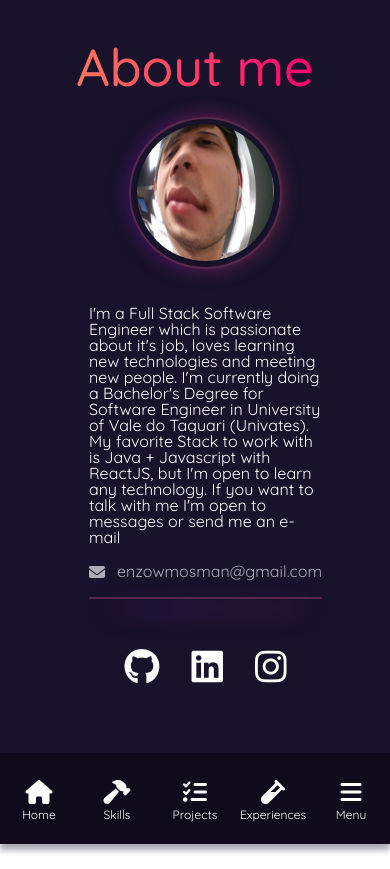
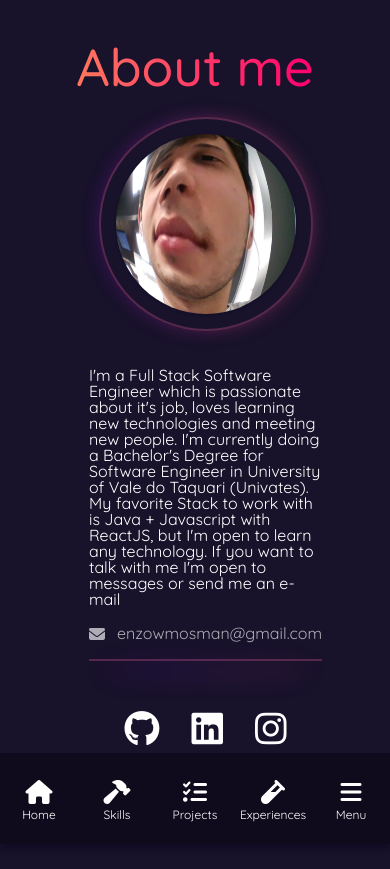
Before and after one commit to EnzoWM02/www.enzomosman.com, a React (Vite) app: page /about in a window 390 px wide. Before the commit the page ends 844 px from the top, so only its background shows below. Built offline with nearby package versions, Linux system fonts and the light colour scheme.

Commit message:
#14 - Increased responsiveness - Corrected some data - Adjusted some styles - Made mobile menu about button redirect to /about

```diff
--- a/src/components/pages/about/AboutPage.module.css
+++ b/src/components/pages/about/AboutPage.module.css
@@ -25,8 +25,8 @@
 }
 
 :global(.mobile) .photoContainer {
-    width: 38vw;
-    height: 38vw;
+    width: 210px;
+    height: 210px;
 }
 
 .photoContainer {
@@ -82,8 +82,8 @@
 }
 
 :global(.mobile) .photo {
-    width: 35vw;
-    height: 35vw;
+    width: 180px;
+    height: 180px;
 }
 
 .photo {
--- a/src/components/ui/menuSidebar/MenuSidebar.module.css
+++ b/src/components/ui/menuSidebar/MenuSidebar.module.css
@@ -46,6 +46,8 @@
     justify-content: center;
     align-items: center;
     height: 50px;
+    user-select: none;
+    cursor: pointer;
 }
 
 .optionWrapper :global(i) {
--- a/src/components/ui/menuSidebar/MenuSidebar.tsx
+++ b/src/components/ui/menuSidebar/MenuSidebar.tsx
@@ -87,7 +87,7 @@ export default function MenuSidebar({
 export interface ISidebarOption {
   icon: string;
   title: string;
-  onClick?: any;
+  onClick?: () => void;
   to?: string;
 }
 
--- a/src/components/ui/navigation/Navbar.module.css
+++ b/src/components/ui/navigation/Navbar.module.css
@@ -140,6 +140,11 @@
   justify-content: center;
   align-items: center;
   gap: 12px;
+  cursor: pointer;
+}
+
+.iconTitleContainer:hover {
+  text-shadow: 0 0 12px white;
 }
 
 .mobileNavbarIconsContainer :global(i) {
--- a/src/components/ui/navigation/Navbar.tsx
+++ b/src/components/ui/navigation/Navbar.tsx
@@ -69,7 +69,7 @@ function MobileNavbar() {
         <SidebarOption
           icon={'fa-solid fa-question'}
           title={t('about.title')}
-          to={'/'}
+          to={'/about'}
         />
         <SidebarOption
           icon={'fa-solid fa-download'}
--- a/src/i18n/locales/en-us.tsx
+++ b/src/i18n/locales/en-us.tsx
@@ -13,7 +13,7 @@ export default {
       title: 'Home',
       title1: "Hello, I'm Enzo",
       title2: "I'm a Full Stack developer who solves problems with technology",
-      desc: "Over a year of professional experience working with several technologies to bring quality and results. I'm a passionate person who learns fast and is eager to grow",
+      desc: "Almost two years of professional experience working with several technologies to bring quality and results. I'm a passionate person who learns fast and is eager to grow",
     },
     skills: {
       title: 'Skills',
--- a/src/i18n/locales/pt-br.tsx
+++ b/src/i18n/locales/pt-br.tsx
@@ -14,7 +14,7 @@ export default {
       title1: 'Olá, eu sou o Enzo',
       title2:
         'Eu sou um desenvolvedor Full Stack que soluciona problemas usando tecnologia',
-      desc: 'Mais de 1 ano de experiência profissional trabalhando com diversas tecnologias para entregar qualidade e resultados. Eu sou uma pessoa animada, que aprende rápido e tem vontade de crescer.',
+      desc: 'Quase 2 anos de experiência profissional trabalhando com diversas tecnologias para entregar qualidade e resultados. Eu sou uma pessoa animada, que aprende rápido e tem vontade de crescer.',
     },
     skills: {
       title: 'Habilidades',
@@ -114,7 +114,7 @@ export default {
       title: 'Sobre mim',
       copy:
         'Eu sou um desenvolvedor de software full stack que é apaixonado pela sua carreira, ama aprender novas tecnologias e conhecer novas pessoas.\n' +
-        'Atualmente estou cursando engenharia de software na univates, em Lajeado - RS.\n' +
+        'Atualmente estou cursando engenharia de software na Univates, em Lajeado - RS.\n' +
         'Minha stack favorita é Java + Typescript com ReactJS, mas estou sempre aberto para aprender novas tecnologias\n' +
         'Se estiver interessado em meu trabalho ou quiser apenas trocar uma idéia, estou aberto para mensagens no meu Linkedin ou no meu e-mail.',
       email: 'enzowmosman@gmail.com',
```
